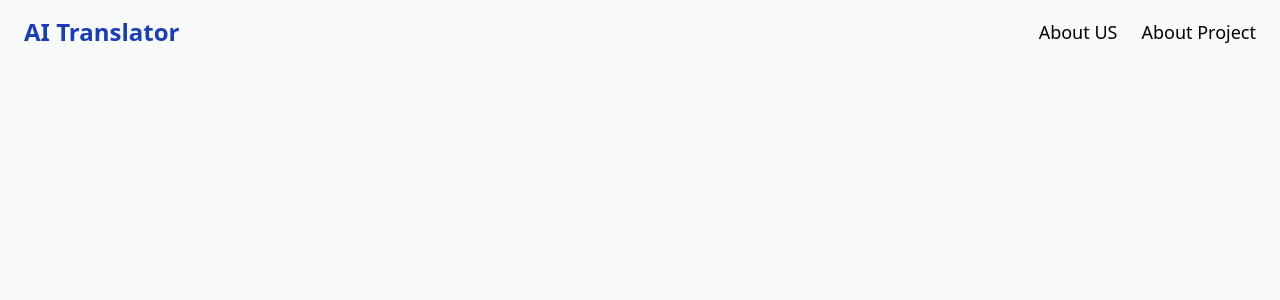
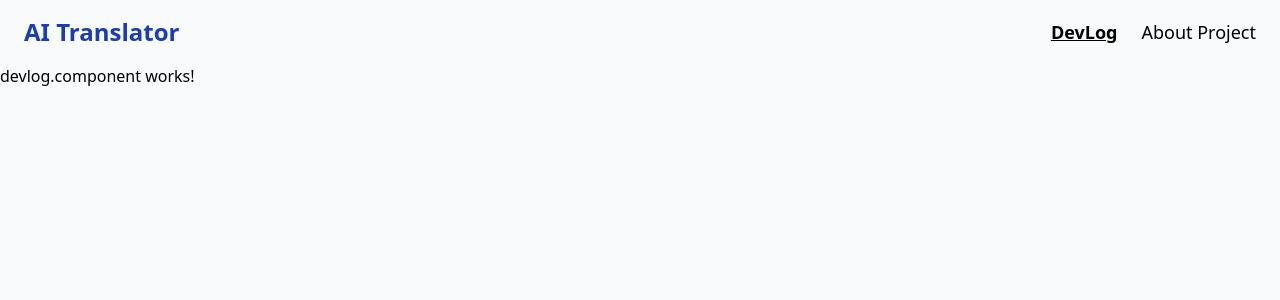
Before and after one commit to RaionaAleksander/AI-translator-frontend, an Angular app: page /devlog in a window 1280 px wide. Before the commit this address led to /. Shown: the top 300 px of the page. Built offline with nearby package versions, Linux system fonts and the light colour scheme.

Commit message:
Created a blank DevLog page and links to it via the navbar. Removed the About Us page

```diff
--- a/src/app/app.routes.ts
+++ b/src/app/app.routes.ts
@@ -1,11 +1,11 @@
 import { provideRouter, Routes } from '@angular/router';
 import { MainComponent } from './pages/main/main.component';
-import { AboutUsComponent } from './pages/about-us/about-us.component';
+import { DevlogComponent } from './pages/devlog/devlog.component';
 import { AboutProjectComponent } from './pages/about-project/about-project.component';
 
 export const routes: Routes = [
   { path: '', component: MainComponent },
-  { path: 'about_us', component: AboutUsComponent },
+  { path: 'devlog', component: DevlogComponent },
   { path: 'about_project', component: AboutProjectComponent },
 ];
 
--- a/src/app/pages/about-us/about-us.component.html
+++ /dev/null
@@ -1,9 +0,0 @@
-<div class="align-middle text-center m-4 bg-blue-200 p-10 border-2 border-blue-400 sm:rounded-2xl sm:m-10">
-        <h1 class="font-bold text-2xl text-blue-950 underline mt-4 mb-10 sm:text-3xl md:text-4xl lg:text-5xl">Welcome to My Translator!</h1>
-
-
-
-
-
-        <router-outlet></router-outlet>
-</div>
--- /dev/null
+++ b/src/app/pages/devlog/devlog.component.html
@@ -0,0 +1 @@
+<p>devlog.component works!</p>
--- a/src/app/shared/navbar/navbar.component.html
+++ b/src/app/shared/navbar/navbar.component.html
@@ -5,7 +5,7 @@
     </a>
   </h1>
   <ul class="hidden sm:flex space-x-6 text-lg px-6 py-4">
-    <li><a routerLink="/about_us" routerLinkActive="font-bold underline">About US</a></li>
+    <li><a routerLink="/devlog" routerLinkActive="font-bold underline">DevLog</a></li>
     <li><a routerLink="/about_project" routerLinkActive="font-bold underline">About Project</a></li>
   </ul>
   <button class="sm:hidden text-2xl hover:bg-gray-200 w-16 py-4" (click)="toggleMenu()">{{ isMenuOpen ? '🗙' : '☰' }}</button>
@@ -16,11 +16,11 @@
     class="absolute z-100 w-full bg-gray-50 text-gray-700 flex flex-col sm:hidden"
     >
     <a
-      routerLink="/about_us"
+      routerLink="/devlog"
       (click)="closeMenu()"
       class="w-full px-6 py-4 hover:bg-gray-200 hover:text-blue-800 transition-colors duration-500 ease-in-out"
       >
-      About US
+      DevLog
     </a>
     <a
       routerLink="/about_project"
```
Also changed, not shown: src/app/pages/about-us/about-us.component.ts (deleted, +0 -13 lines), src/app/pages/devlog/devlog.component.ts (added, +11 -0 lines), src/app/pages/devlog/devlog.component.css (added), 1 other file (tests, documents, lock files or other folders).
